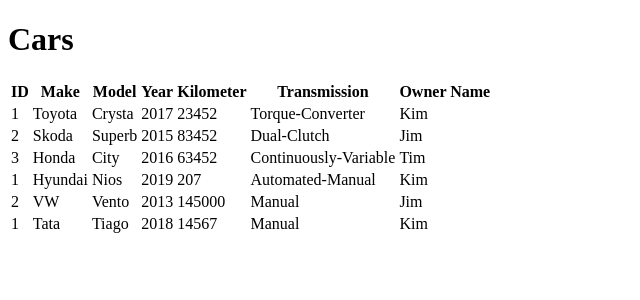
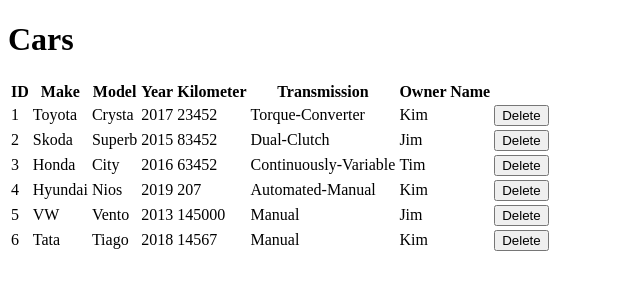
Before and after one commit to arjkb/cars-crud-php, a PHP site: page / in a window 1280 px wide. Shown: the part 70-370 px from the top of the page, without its empty margins (0-640 px from the left). Run offline with PHP 8.4, Linux system fonts and the light colour scheme; data comes from the database, SQL or seed files in the repository.

Commit message:
show confirmation message when delete button is clicked

```diff
--- a/index.php
+++ b/index.php
@@ -2,7 +2,7 @@
     session_start();
     require_once('pdo.php');
 
-    $stmt_select = $pdo->query('SELECT cars.id, cars.make, cars.model, cars.year, cars.kilometer, cars.transmission, users.username, users.id FROM cars INNER JOIN users ON
+    $stmt_select = $pdo->query('SELECT cars.id, cars.make, cars.model, cars.year, cars.kilometer, cars.transmission, users.username FROM cars INNER JOIN users ON
 cars.owner_id = users.id');
 ?>
 
@@ -41,6 +41,14 @@ cars.owner_id = users.id');
                 <td><?= $row['kilometer'] ?></td>
                 <td><?= $row['transmission'] ?></td>
                 <td><?= $row['username'] ?></td>
+                <td>
+                <?php
+                    $delete_confirmation_msg = "Are you sure you wish to delete #".
+                    $row['id'].' '.$row['year'].' '.$row['make'].' '.$row['model']."?";
+                 ?>
+
+                    <button onclick="return confirm(' <?= $delete_confirmation_msg ?>')">Delete</button>
+                </td>
             </tr>
         <?php endwhile; ?>
             </tbody>
```
